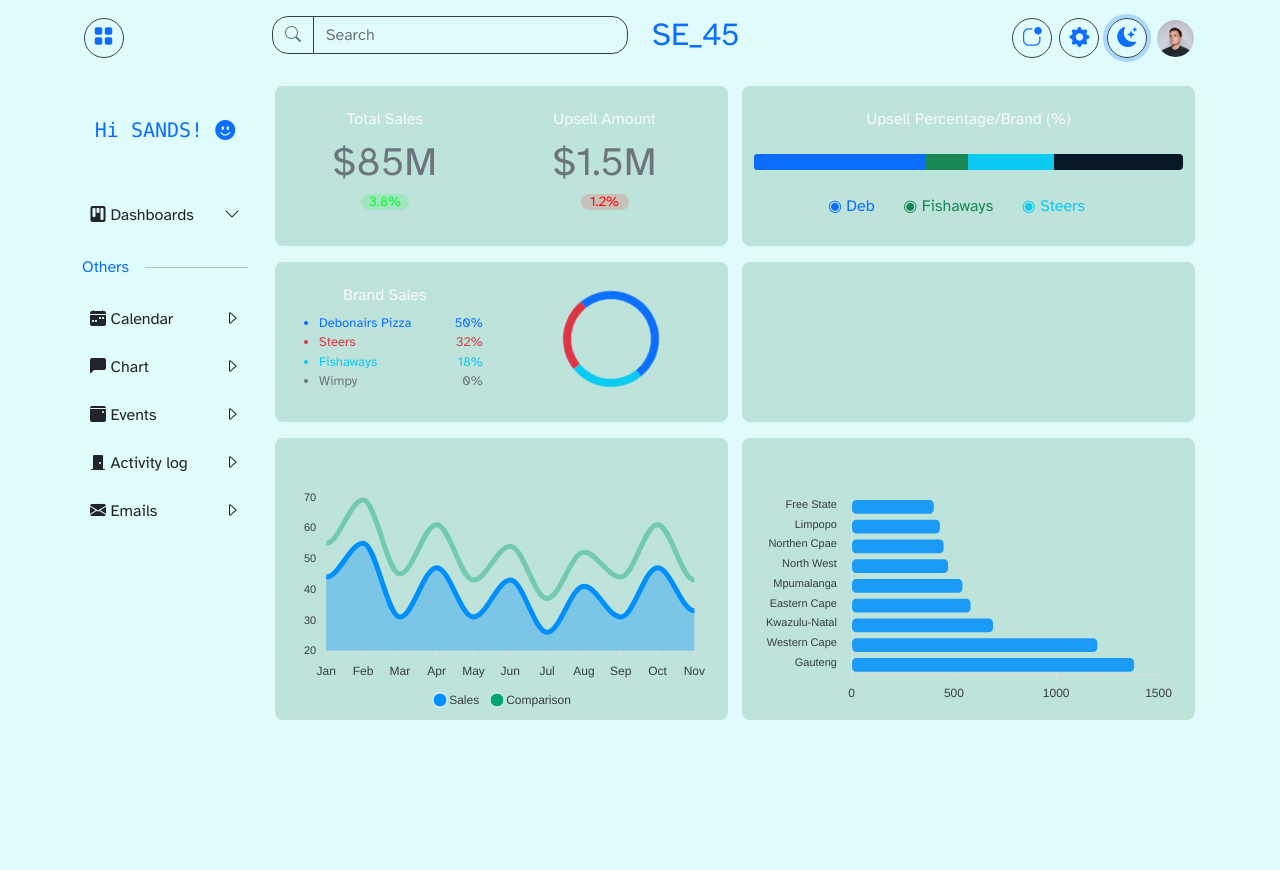
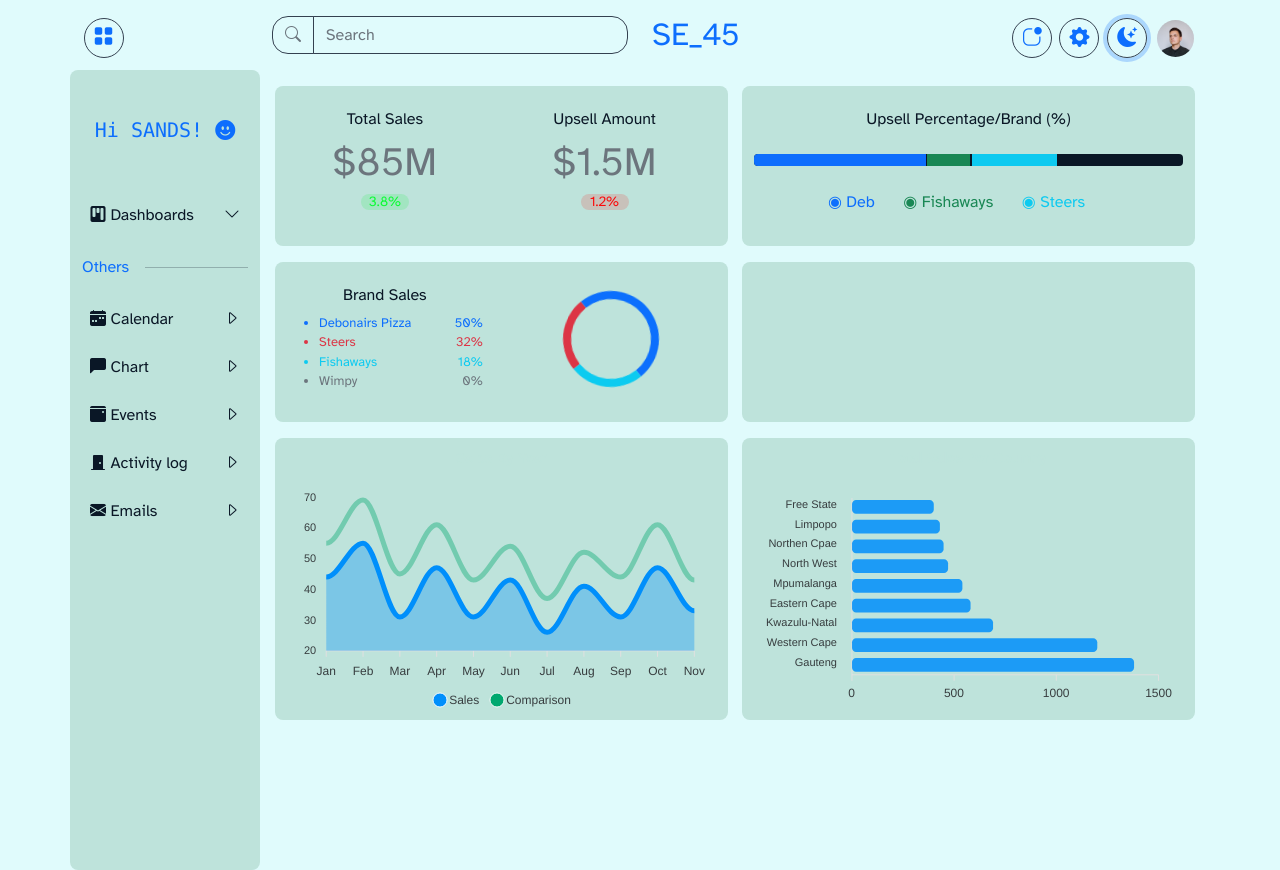
Before and after one commit to Sands-45/Professional-Dashboard, a website: page index.html in a window 1280 px wide. Both pictures are taken after a click on the button 1127 px from the left and 38 px from the top of the page. Drawn offline with nearby package versions, Linux system fonts and the light colour scheme.

Commit message:
Theme Update

```diff
--- a/css/charts.css
+++ b/css/charts.css
@@ -15,6 +15,13 @@
 }
 
 /* ===============Charts & Stats =============*/
+.progress{
+  height: .8rem !important;
+}
+.progress .progress-bar{
+  margin-right: .1rem;
+}
+
 .stats {
 	height: 10rem;
   background: var(--primary-1);
--- a/css/index.css
+++ b/css/index.css
@@ -25,6 +25,9 @@
 }
 .seconary{
   background: var(--secondary);
+}
+.text-dblue{
+  color: var(--dark-blue);
 }
 .controllight{
   background: #bde0fe;
--- a/css/sidebar.css
+++ b/css/sidebar.css
@@ -19,6 +19,10 @@
 
 .sidebar {
   padding-left: 0px;
+}
+#sideNav{
+  background: #131f2d;
+  border-radius: 0.5rem;
 }
 
 /* ====DropDown Menu ======*/
--- a/index.html
+++ b/index.html
@@ -153,18 +153,19 @@
 
 			<!--================= Body Contents ==============-->
 			<div id="mainContent" class="col vh-100 rounded-3">
+				<!--=========================Tab 1================-->
 				<div id="dash1" class="row tabContent active justify-content-around mt-2 p-2 text-center text-danger">
 					<div class="col-6 mb-3 stats">
 						<div class="row">
 							<div class="col-6">
-								<h6 class="text-light mt-4 text-bold">Total Sales</h6>
+								<h6 class="text-light reportSubheard mt-4 text-bold">Total Sales</h6>
 								<h1 class="mt3 text-secondary">$85M</h1>
 								<div class="compareUp center p-2">
 									<small>3.8%</small>
 								</div>
 							</div>
 							<div class="col-6">
-								<h6 class="text-light mt-4 text-bold">Upsell Amount</h6>
+								<h6 class="text-light reportSubheard mt-4 text-bold">Upsell Amount</h6>
 								<h1 class="mt3 text-secondary">$1.5M</h1>
 								<div class="compareDown center p-2">
 									<small>1.2%</small>
@@ -173,7 +174,7 @@
 						</div>
 					</div>
 					<div class="col-6 mb-3 stats">
-						<h6 class="text-light mt-4 text-bold">Upsell Percentage/Brand (%)</h6>
+						<h6 class="text-light mt-4 reportSubheard text-bold">Upsell Percentage/Brand (%)</h6>
 						<div class="progress mt-4 bg-dblue">
 							<div class="progress-bar" role="progressbar" style="width: 40%" aria-valuenow="40" aria-valuemin="0"
 								aria-valuemax="100"></div>
@@ -191,7 +192,7 @@
 					<div id="brandSales" class="col-6 mb-3 stats">
 						<div class="row">
 							<div class="col-6 ">
-								<h6 class="text-light mt-4 text-bold">Brand Sales</h6>
+								<h6 class="text-light reportSubheard mt-4 text-bold">Brand Sales</h6>
 								<ul class="mt-1 text-start">
 									<li class="text-primary">Debonairs Pizza
 										<span class="float-end">50%</span>
--- a/js/theme.js
+++ b/js/theme.js
@@ -7,11 +7,9 @@ function lightTheme() {
   document
     .querySelectorAll(".stats")
     .forEach((el) => (el.style.background = "#bee3db"));
-
   document
     .querySelectorAll(".charts")
     .forEach((el) => (el.style.background = "#bee3db"));
-
   let x = window.matchMedia("(max-width: 1200px)");
   sideBarTheme(x); // Call listener function at run time
   x.addListener(sideBarTheme); // Attach listener function on state changes
@@ -19,27 +17,29 @@ function lightTheme() {
     if (x.matches) {
       document.getElementById("sideNav").style.background = "#bee3db9f";
     } else {
-      document.getElementById("sideNav").style.background = "";
+      document.getElementById("sideNav").style.background = "#bee3db";
     }
   }
-
+  let reportSubHeader = document.querySelectorAll(".reportSubheard");
+  reportSubHeader.forEach((item) =>{
+    item.classList.remove("text-light");
+    item.classList.add("text-dblue");
+  })
   localStorage.setItem("theme", "enabled");
   document.querySelector(".sidebar").classList.remove("text-secondary");
+  document.querySelector(".sidebar").classList.add("text-dblue");
   document.querySelector(".themeIcon").classList.remove("bi-sun-fill");
   document.querySelector(".themeIcon").classList.add("bi-moon-stars-fill");
 }
 
 function darkTheme() {
   document.body.style.background = "#0a1726";
-
   document
     .querySelectorAll(".stats")
     .forEach((el) => (el.style.background = "#131f2d"));
-
   document
     .querySelectorAll(".charts")
     .forEach((el) => (el.style.background = "#131f2d"));
-
   let x = window.matchMedia("(max-width: 1200px)");
   sideBarTheme(x); // Call listener function at run time
   x.addListener(sideBarTheme); // Attach listener function on state changes
@@ -47,15 +47,21 @@ function darkTheme() {
     if (x.matches) {
       document.getElementById("sideNav").style.background = "#0a172691";
     } else {
-      document.getElementById("sideNav").style.background = "";
+      document.getElementById("sideNav").style.background = "#131f2d";
     }
   }
+  let reportSubHeader = document.querySelectorAll(".reportSubheard");
+  reportSubHeader.forEach((item) => {
+    item.classList.remove("text-dblue");
+    item.classList.add("text-light");
+  });
   localStorage.setItem("theme", "disabled");
+  document.querySelector(".sidebar").classList.remove("text-dblue");
   document.querySelector(".sidebar").classList.add("text-secondary");
   document.querySelector(".themeIcon").classList.remove("bi-moon-stars-fill");
   document.querySelector(".themeIcon").classList.add("bi-sun-fill");
 }
- /* ===============Save Theme to Local Storage ===========*/
+/* ===============Save Theme to Local Storage ===========*/
 themeSwitcher.addEventListener("click", () => {
   let current = "";
   let current2 = "rgb(10, 23, 38)";
```
